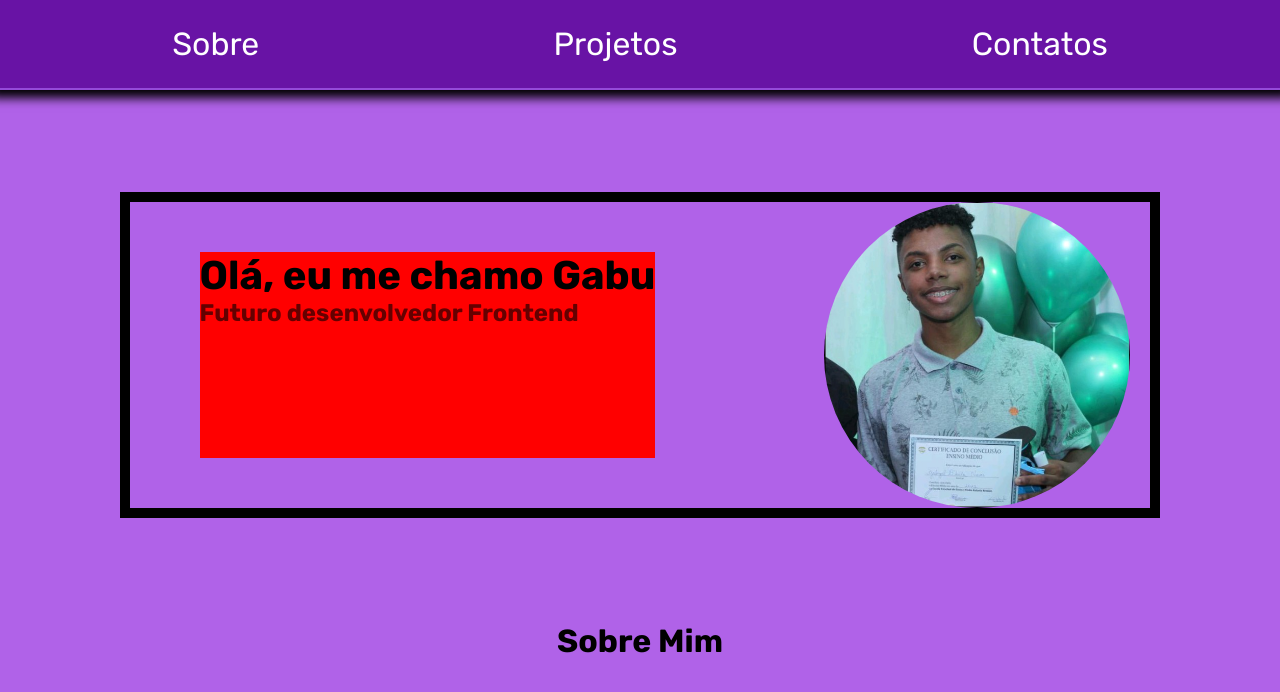
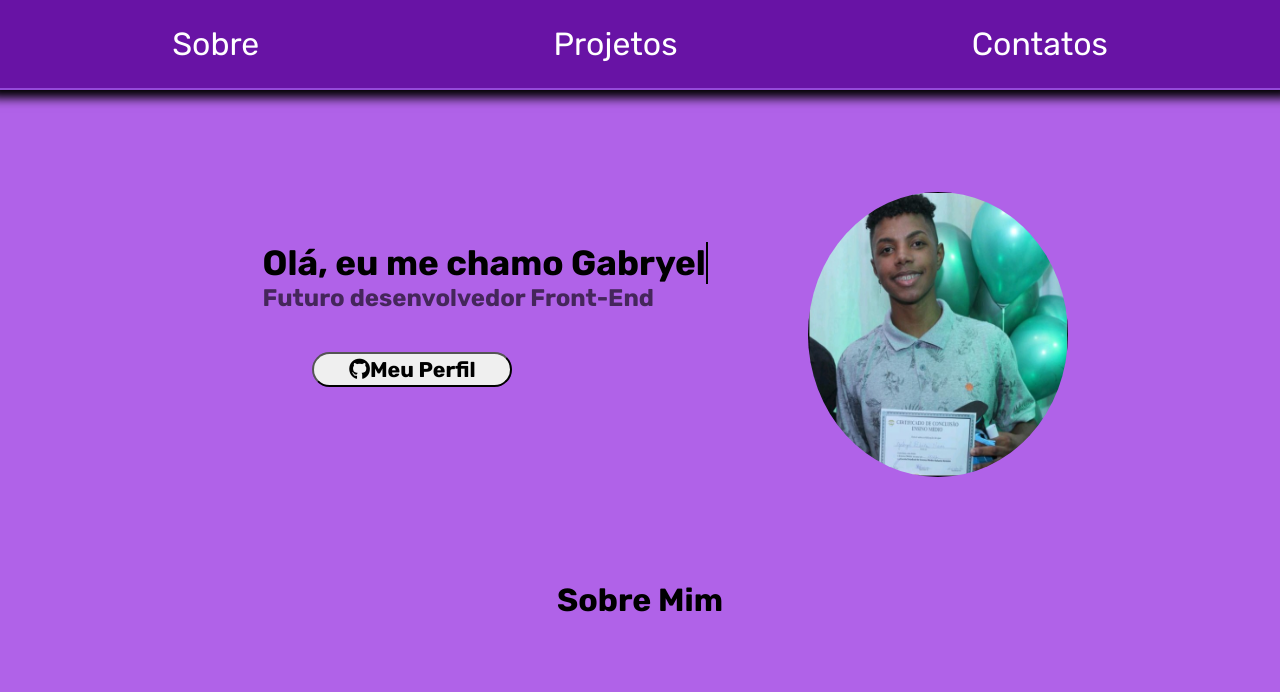
Before and after one commit to Gabuabuu/Portfolio, a plain HTML site: page index.html in a window 1280 px wide. Drawn offline with Linux system fonts and the light colour scheme.

Commit message:
feat: :sparkles: Adding new features
Adding typing animation and button to my github profile

```diff
--- a/index.html
+++ b/index.html
@@ -7,6 +7,7 @@
     <meta name="viewport" content="width=device-width, initial-scale=1.0">
     <link rel="stylesheet" href="src/css/style.css">
     <link rel="shortcut icon" href="src/images/favicon/port-image.png" type="image/x-icon">
+    <script src="https://kit.fontawesome.com/2352a280c8.js" crossorigin="anonymous"></script>
     <title>Portfólio - Gabryel D Neves</title>
 </head>
 
@@ -28,8 +29,12 @@
         <div class="banner">
             <div class="intro">
                 <div class="title">
-                    <h1 id="title-w">Olá, eu me chamo Gabu</h1>
-                    <span id="subtitle-w">Futuro desenvolvedor Frontend</span>
+                    <h1 id="title-w">Olá, eu me chamo Gabryel</h1>
+                    <span id="subtitle-w">Futuro desenvolvedor Front-End</span>
+                </div>
+
+                <div id="gh-profile">
+                    <a href="https://github.com/Gabuabuu" target="_blank"><button id="gh-button"><i class="fab fa-github"></i>Meu Perfil</button></a>
                 </div>
             </div>
             <img id="intro-profile-image" src="src\images\profile\profile-photo.jpg" alt="Profile">
--- a/src/css/style.css
+++ b/src/css/style.css
@@ -73,30 +73,73 @@ li > a:hover {
 .banner {
 margin: 104px 120px;
 display: flex;
-border: 10px solid black;
-justify-content: space-around;
+justify-content: center;
+/* border: 10px solid black; */
 /* background-color: red; */
 }
 
 .intro {
     margin: 50px;
-    background-color: red;
+    /* background-color: red; */
 }
 
 #title-w {
-    font-size: 40px;
+    font-size: 35px;
+    border-right: 2px solid;
+    width: 18.7ch;
+    white-space: nowrap;
+    overflow: hidden;
+
+    animation: typing 2.5s steps(18), blinking 0.5s infinite step-end alternate;
 }
 
 #subtitle-w {
     font-size: 24px;
     font-weight: bold;
     color: #0000009b;
+
+
+
 }
 
 #intro-profile-image {
-    width: 30%;
-    margin-left: 80px;
+    width: 25%;
+    margin-left: 50px;
     border-radius: 100%;
+}
+
+#gh-profile {
+    display: block;
+    justify-content: center;
+    margin: 20px;
+    width: 250px;
+    text-align: center;
+    color: #000000;
+}
+
+.fa-github{
+    color: #000000;
+}
+
+a {
+    color: #000000;
+    margin: 10px;
+}
+
+#gh-button {
+    width: 200px;
+    height: 35px;
+    margin: 20px;
+    border-radius: 20px;
+    font-size: 16pt;
+    font-weight: bold;
+    /* background-color: #970cb3d5; */
+    cursor: pointer;
+}
+
+#gh-button:hover {
+    background-color: #8938d4cb;
+    font-size: 24px;
 }
 
 /* About */
@@ -105,3 +148,16 @@ justify-content: space-around;
     display: flex;
     justify-content: center;
 }
+
+/* Animations */
+@keyframes typing {
+    from {
+        width: 0;
+    }
+}
+
+@keyframes blinking {
+    50% {
+        border-color: transparent;
+    }
+}
```
